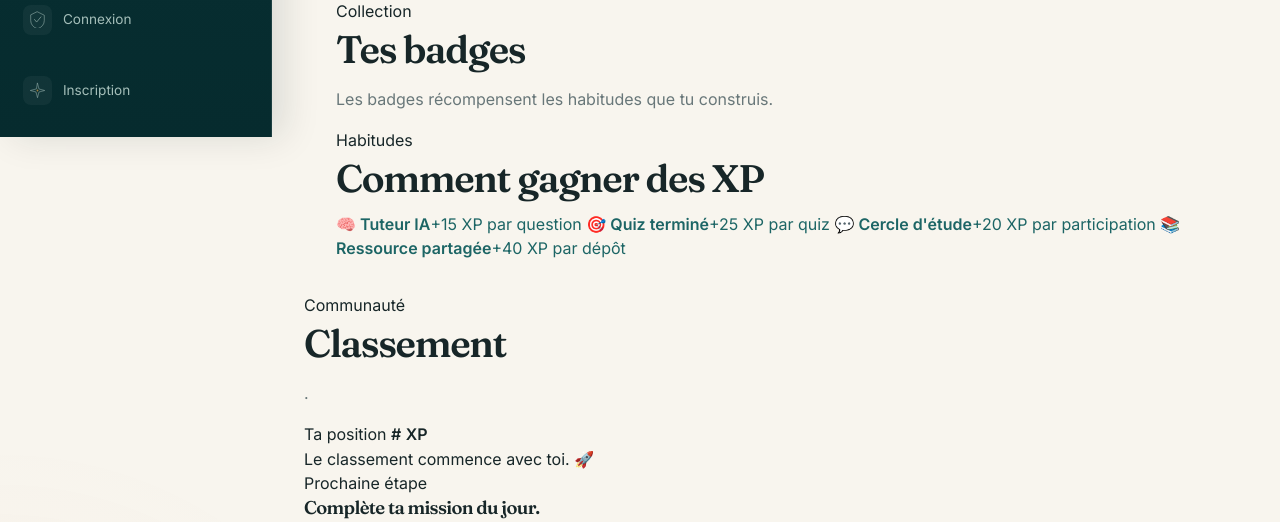
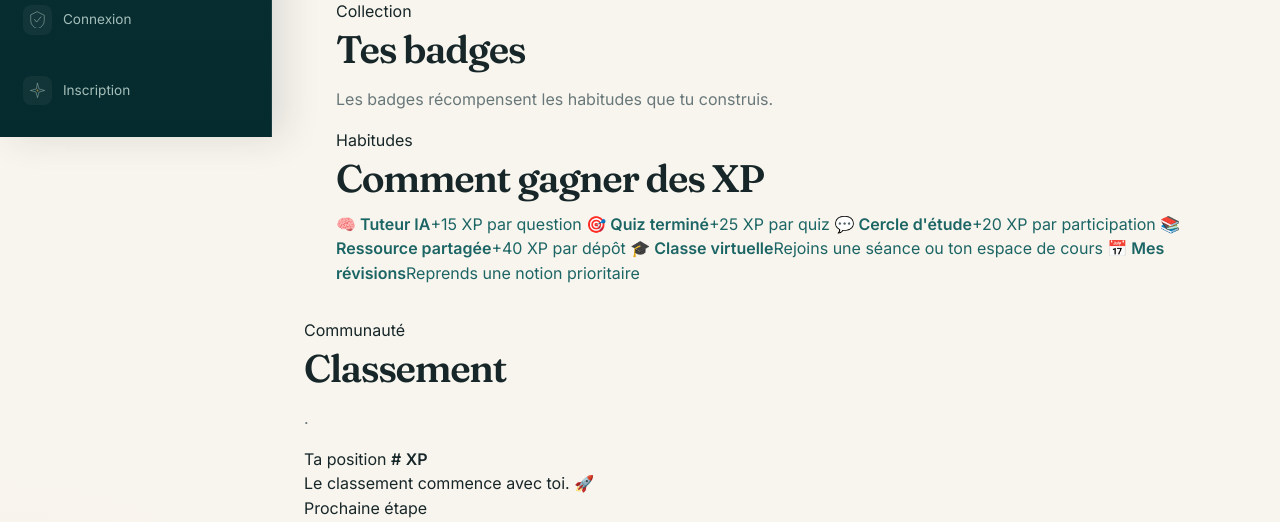
Before and after one commit to jakejohnson0796-glitch/mahay-toamasina, a FastAPI app: template app/templates/defis.html in a window 1280 px wide. Shown: the part 663-1185 px from the top of the page. Run offline with FastAPI, Linux system fonts and the light colour scheme; the template is opened without the code that fills it, so the values that code supplies are empty; parts of the project's set-up code (start-up, migrations or seed data) failed here and were passed over.

Commit message:
ui: relier les defis a la classe et aux revisions

```diff
--- a/app/templates/defis.html
+++ b/app/templates/defis.html
@@ -111,6 +111,8 @@
           <a href="/quiz"><strong>🎯 Quiz terminé</strong><span>+25 XP par quiz</span></a>
           <a href="/cercles"><strong>💬 Cercle d'étude</strong><span>+20 XP par participation</span></a>
           <a href="/documents/upload"><strong>📚 Ressource partagée</strong><span>+40 XP par dépôt</span></a>
+          <a href="/classe"><strong>🎓 Classe virtuelle</strong><span>Rejoins une séance ou ton espace de cours</span></a>
+          <a href="/mes-revisions"><strong>📅 Mes révisions</strong><span>Reprends une notion prioritaire</span></a>
         </div>
       </section>
     </main>
```
